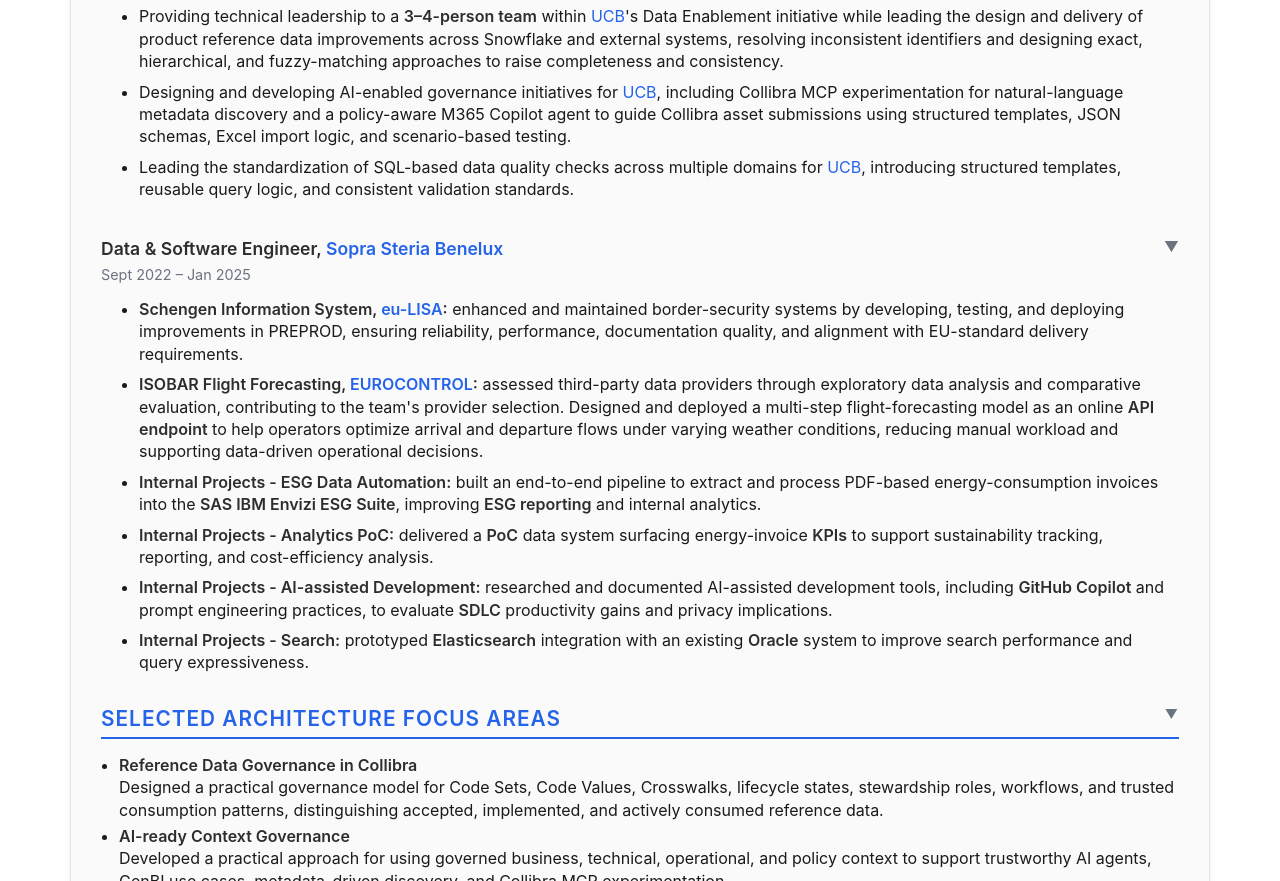
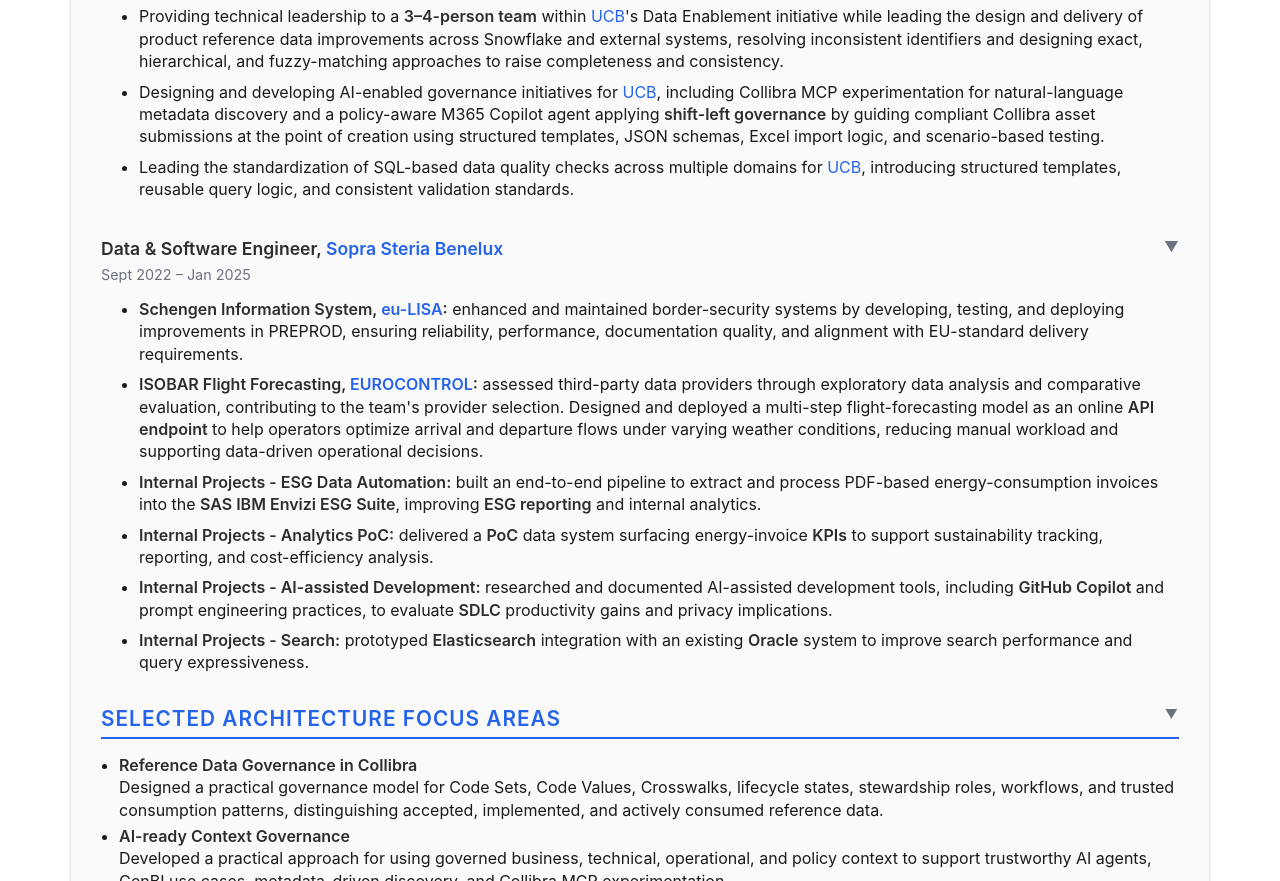
Before and after one commit to arnauudG/arnauudG.github.io, a website: page index.html in a window 1280 px wide. Shown: the part 1174-2055 px from the top of the page. Drawn offline with nearby package versions, Linux system fonts and the light colour scheme.

Commit message:
Clarify shift-left governance initiative

```diff
--- a/index.html
+++ b/index.html
@@ -623,7 +623,7 @@
                     Providing technical leadership to a <strong>3–4-person team</strong> within <a href="https://www.ucb.com" target="_blank" rel="noopener noreferrer">UCB</a>'s Data Enablement initiative while leading the design and delivery of product reference data improvements across Snowflake and external systems, resolving inconsistent identifiers and designing exact, hierarchical, and fuzzy-matching approaches to raise completeness and consistency.
                 </li>
                 <li>
-                    Designing and developing AI-enabled governance initiatives for <a href="https://www.ucb.com" target="_blank" rel="noopener noreferrer">UCB</a>, including Collibra MCP experimentation for natural-language metadata discovery and a policy-aware M365 Copilot agent to guide Collibra asset submissions using structured templates, JSON schemas, Excel import logic, and scenario-based testing.
+                    Designing and developing AI-enabled governance initiatives for <a href="https://www.ucb.com" target="_blank" rel="noopener noreferrer">UCB</a>, including Collibra MCP experimentation for natural-language metadata discovery and a policy-aware M365 Copilot agent applying <strong>shift-left governance</strong> by guiding compliant Collibra asset submissions at the point of creation using structured templates, JSON schemas, Excel import logic, and scenario-based testing.
                 </li>
                 <li>
                     Leading the standardization of SQL-based data quality checks across multiple domains for <a href="https://www.ucb.com" target="_blank" rel="noopener noreferrer">UCB</a>, introducing structured templates, reusable query logic, and consistent validation standards.
```
Also changed, not shown: 1 other file.
